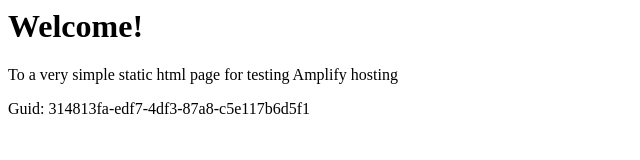
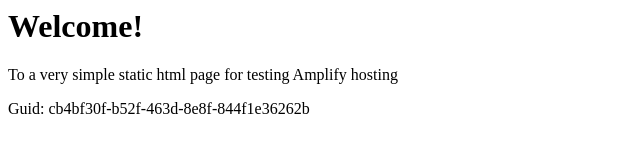
Before and after one commit to aws-aemilia-dub/Github-PR-Commit-Integration-Test-DoNotTouch-GitHubWebhookPushCanaryTest-v1-prod-eu-west-1, a website: page src/index.html in a window 1280 px wide. Shown: the full height of the page, 0-640 px from the left. Drawn offline with Linux system fonts and the light colour scheme.

Commit message:
commit from integ tests

```diff
--- a/src/index.html
+++ b/src/index.html
@@ -12,6 +12,6 @@
 <body>
     <h1>Welcome!</h1>
     <p>To a very simple static html page for testing Amplify hosting</p>
-    <p>Guid: 314813fa-edf7-4df3-87a8-c5e117b6d5f1</p></body>
+    <p>Guid: cb4bf30f-b52f-463d-8e8f-844f1e36262b</p></body>
 
 </html>
```
